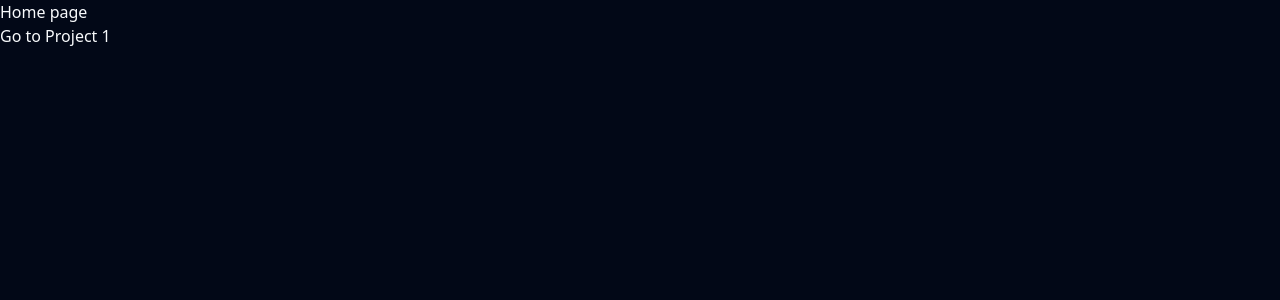
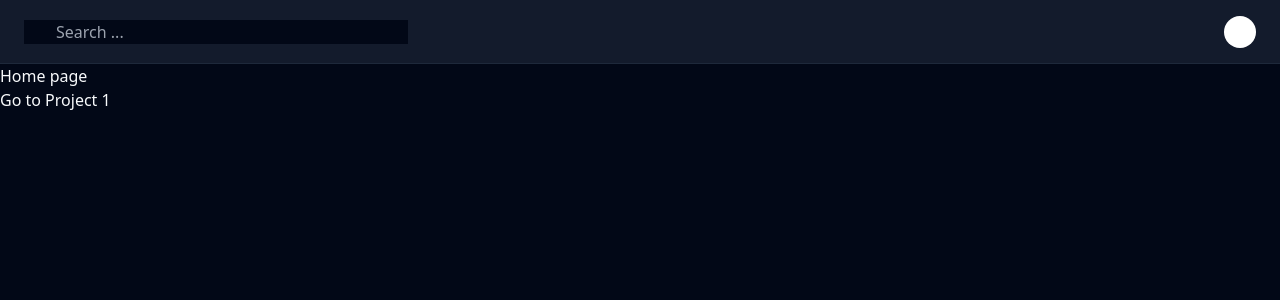
Before and after one commit to margOnline/project-manager, a Vue app: page / in a window 1280 px wide. Shown: the top 300 px of the page. Built offline with nearby package versions, Linux system fonts and the light colour scheme.

Commit message:
Add the nav element with a search bar and avatar

```diff
--- a/src/App.vue
+++ b/src/App.vue
@@ -1,6 +1,12 @@
 <script setup lang="ts"></script>
 
 <template>
+  <nav class="h-16 border-b bg-muted/60 flex justify-between px-6 items-center">
+    <form class="w-full max-w-96">
+      <input type="text" class="w-full bg-background pl-8" placeholder="Search ..." />
+    </form>
+    <div class="w-8 h-8 rounded-full bg-white"></div>
+  </nav>
   <main>
     <RouterView />
   </main>
```
